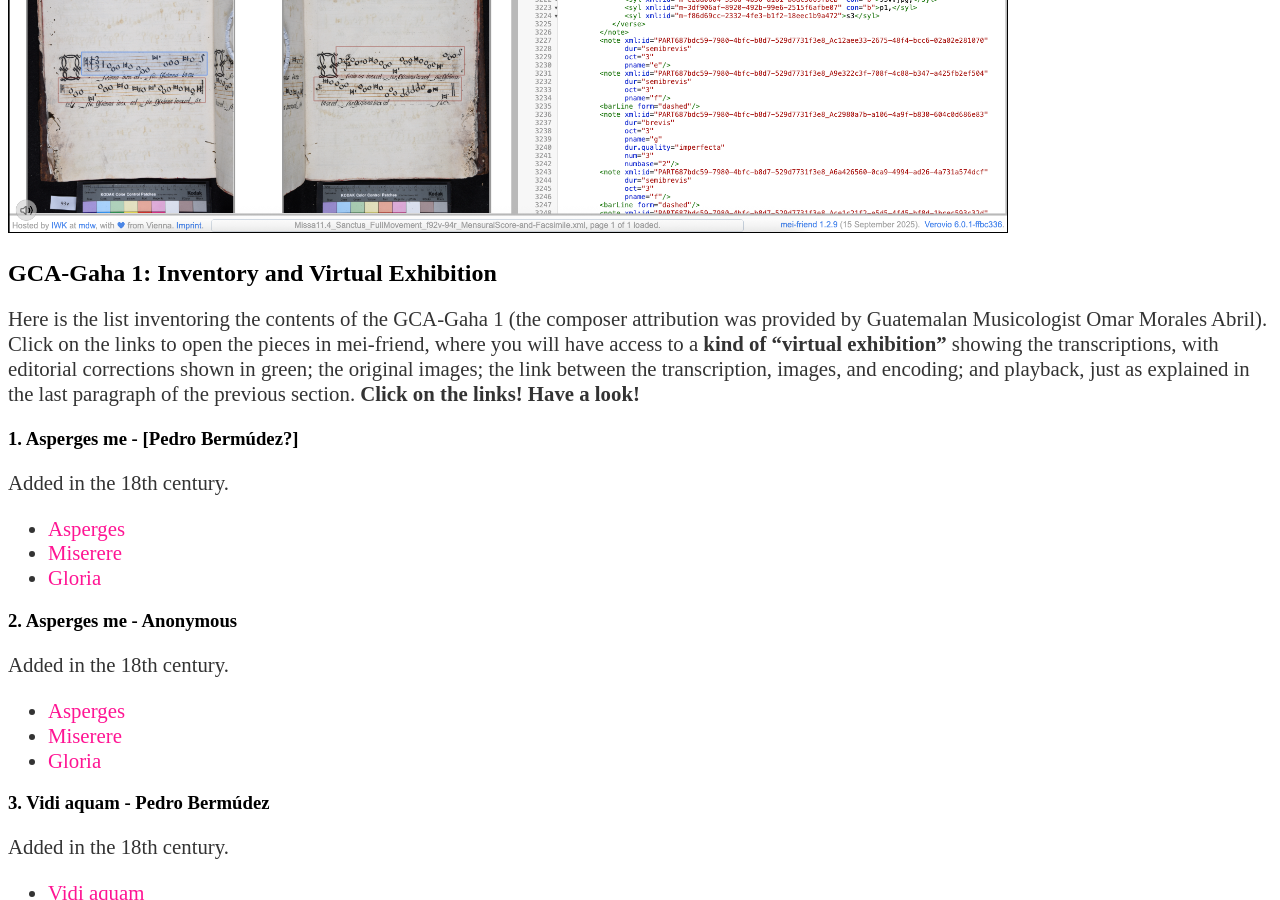
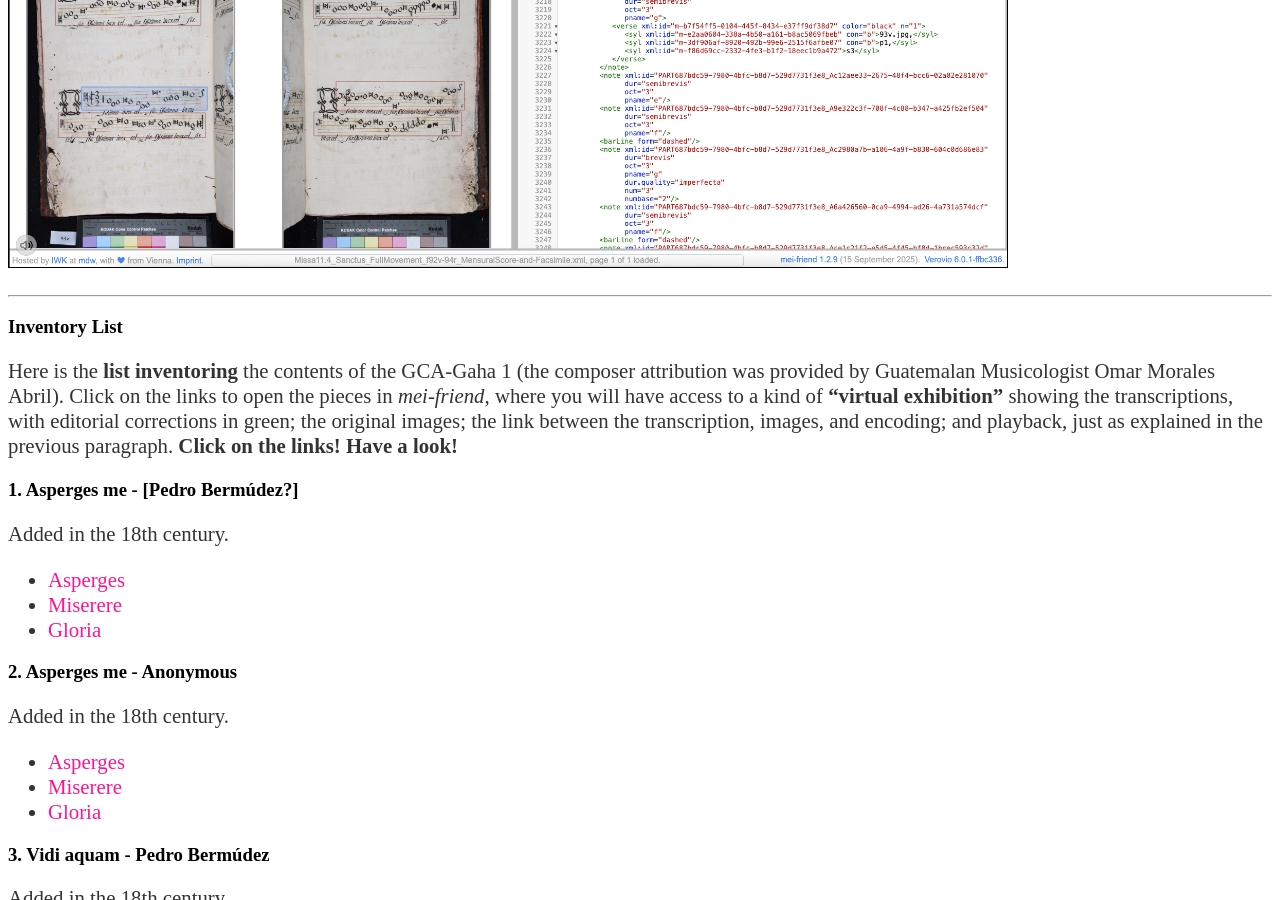
Before and after one commit to martha-thomae/martha-thomae.github.io, a Jekyll site: the page built from projects/guatemala.md, in a window 1280 px wide and 900 px high, scrolled down 3671 px. Built offline with Jekyll 4.4.1, drawn with Linux system fonts in a browser that asks for light colours; some of the changed text lies outside the part shown.

Commit message:
Update guatemala.md

```diff
--- a/projects/guatemala.md
+++ b/projects/guatemala.md
@@ -45,7 +45,10 @@
 
 <img src="/assets/images/titlepage.jpg" alt="title page" width="400"/> <img src="/assets/images/indexpage.jpg" alt="index page" width="400"/>
 
-In the next section, you will find the inventory of all the pieces in the choirbook. This inventory includes links to mass movements (or work sections) that, when clicked on, will open the corresponding movement (or section) in _mei-friend_, where the user will be able to:
+## Virtual Exhibition & Inventory
+
+In the next section, you will find the [inventory list](.###) of all the pieces in the choirbook. This inventory includes links to mass movements (or work sections) that, when clicked on, will open the corresponding movement (or section) in _mei-friend_, where the user will be able to:
+
 1. Visualize the transcription of the piece, with notes in green for editorial corrections;
 2. Visualize the original images (we will call these _facsimile_ from now on);
 3. Explore the piece thanks to the link that exists between the transcription, encoding, and facsimile. Just click on the border of the bounding boxes of the systems/staffs in the facsimile (so it is highlighted in blue), and you will be conducted to the first note/rest of that system in the transcription (which will now be highlighted in blue as well) and to its place in the encoded file (highlighted in orange). **You can see this in the following figure.**
@@ -54,9 +57,11 @@
 **Important note:** Please make sure that you are using Chrome or Firefox, _mei-friend_ does not work well with Safari.
 <img src="/assets/images/mei-friend-example_Mass11.4.2.png" alt="pieces as visualized in mei-friend" width="1000">
 
-## GCA-Gaha 1: Inventory and Virtual Exhibition
+------
 
-Here is the list inventoring the contents of the GCA-Gaha 1 (the composer attribution was provided by Guatemalan Musicologist Omar Morales Abril). Click on the links to open the pieces in mei-friend, where you will have access to a **kind of "virtual exhibition"** showing the transcriptions, with editorial corrections shown in green; the original images; the link between the transcription, images, and encoding; and playback, just as explained in the last paragraph of the previous section. **Click on the links! Have a look!**
+### Inventory List
+
+Here is the **list inventoring** the contents of the GCA-Gaha 1 (the composer attribution was provided by Guatemalan Musicologist Omar Morales Abril). Click on the links to open the pieces in _mei-friend_, where you will have access to a kind of **"virtual exhibition"** showing the transcriptions, with editorial corrections in green; the original images; the link between the transcription, images, and encoding; and playback, just as explained in the previous paragraph. **Click on the links! Have a look!**
 
 ### 1. Asperges me - [Pedro Bermúdez?]
 
@@ -263,6 +268,8 @@
 
 _(There is also a secondary branch to visualize all the intermediate files obtained through OMR and the MP Editor, called `all_data_omr_and_mped`, but it is linked through the main branch's README.)_
 
+----
+
 ## Extra information
 
 - [Report on conditions for the input file of the MP Editor]()
```
Also changed, not shown: other parts of projects/guatemala.md (+1 -1 lines).
